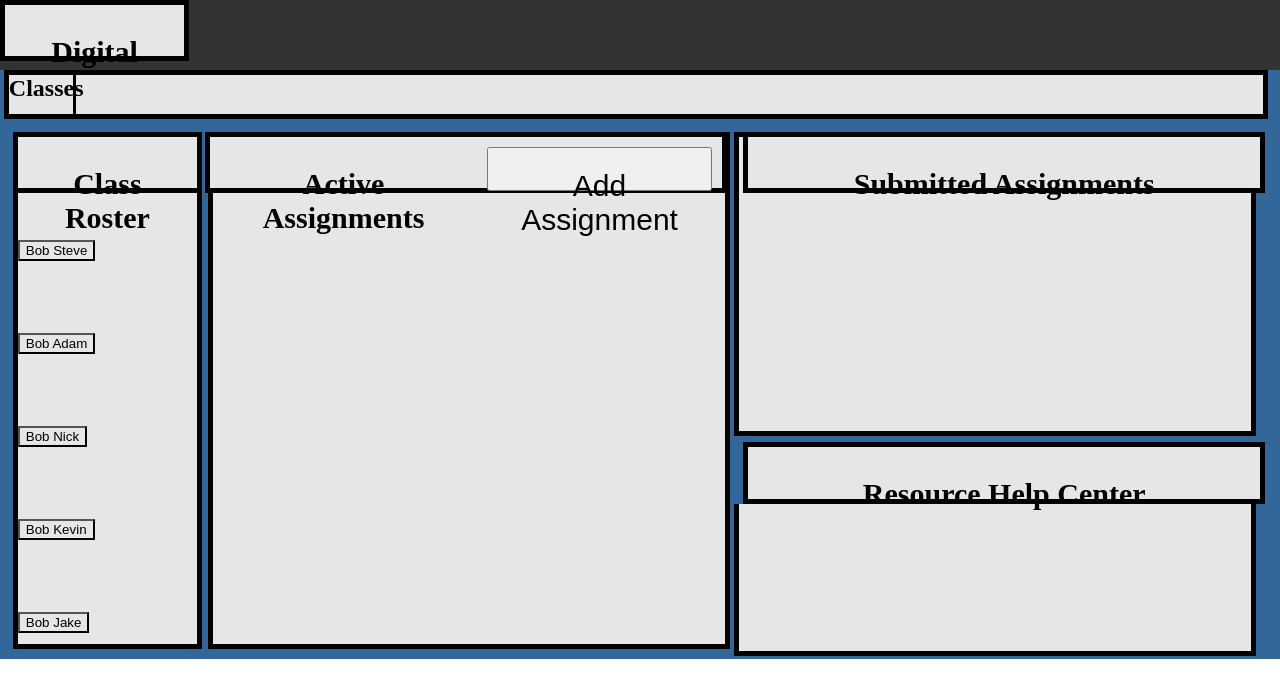
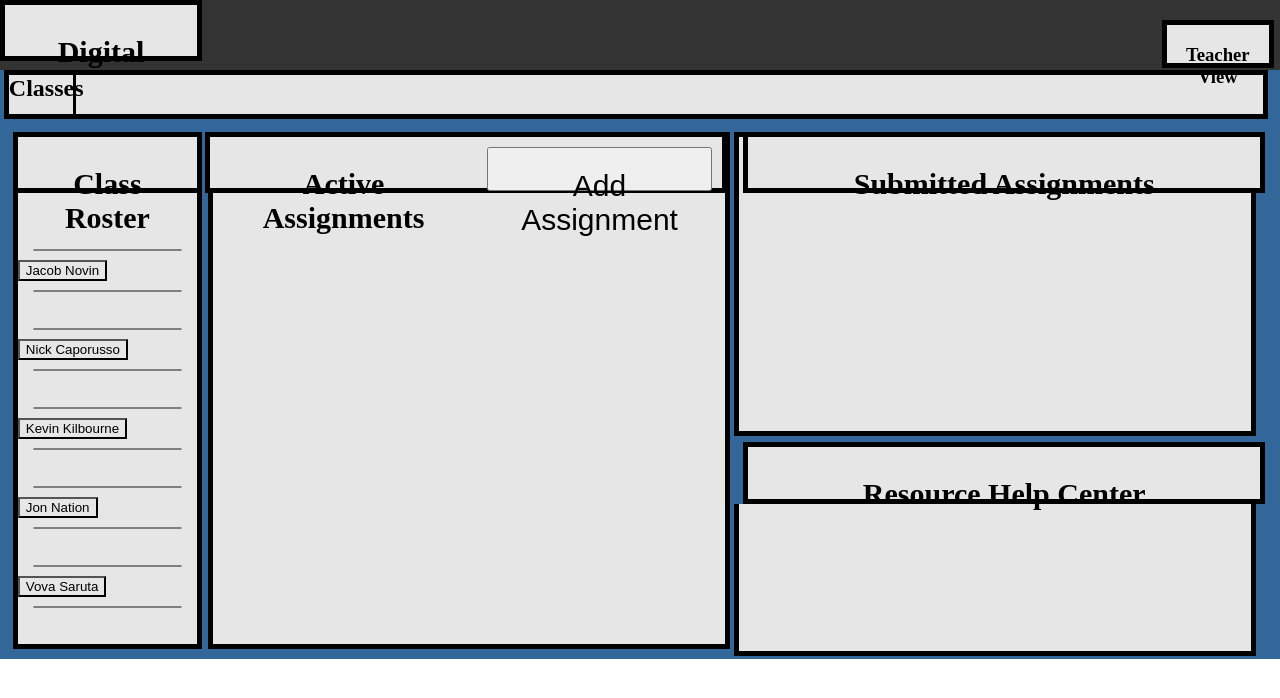
Before and after one commit to kevkilbourne/DigiPackWebpage, a Django app: page /teacher/ in a window 1280 px wide. Shown: the top 698 px of the page. Run offline with Django 4.2, Linux system fonts and the light colour scheme.

Commit message:
Minor changes to teacher html and css files including horizontal lines in class roster, changed color of flagged student name, fixed roster spacing, fixed Digital Backpack title, and added "Teacher View" box denoting which webpage version.

```diff
--- a/Digipack_Django/settings.py
+++ b/Digipack_Django/settings.py
@@ -26,7 +26,7 @@ SECRET_KEY = 'django-insecure-zwl+t3#s2xrf8xt=e-peth%7oykx)o)5faaiunptds&li5nhyz
 # SECURITY WARNING: don't run with debug turned on in production!
 DEBUG = True
 
-ALLOWED_HOSTS = ['161.35.230.117']
+ALLOWED_HOSTS = ['161.35.230.117', '127.0.0.1', 'localhost']
 
 
 # Application definition
--- a/DigitalBackpack/static/css/teacherWeb.css
+++ b/DigitalBackpack/static/css/teacherWeb.css
@@ -35,7 +35,7 @@ p {
 }
 
 .flagged {
-  background-color: #D2042D;
+  background-color: #fc5c51;
   font-weight: bolder;
   color: black;
 }
@@ -47,11 +47,26 @@ p {
 }
 
 .headBox {
-  width: 14vw;
+  width: 15vw;
   height: 4vw;
   border: 5px solid #000000;
   background-color: #e6e6e6;
   vertical-align: middle;
+  text-align: center;
+}
+
+.headBoxVersion {
+  position: absolute;
+  top: 0;
+  right: 0;
+  margin-top: 20px;
+  margin-right: 6px;
+  width: 8vw;
+  height: 3vw;
+  border: 5px solid #000000;
+  background-color: #e6e6e6;
+  vertical-align: middle;
+  text-align: center;
 }
 
 .mainBody {
@@ -103,6 +118,14 @@ p {
   margin-left: 1vw;
 }
 
+#rosterHR {
+    border: 1px solid #808080;
+    border-radius: 5px;
+    margin-left: 15px;
+    margin-right: 15px;
+    margin-top: 9px;
+    margin-bottom: 9px;
+}
 
 .assignmentHeadBox {
   position: absolute;
--- a/DigitalBackpack/templates/DigitalBackpack/TeacherWebpage.html
+++ b/DigitalBackpack/templates/DigitalBackpack/TeacherWebpage.html
@@ -12,6 +12,10 @@
   </head>
 
   <body>
+    <div class="headBoxVersion">
+        <h3>Teacher View</h3>
+    </div>
+
     <div class="header">
       <div class="headBox">
         <h1>Digital Backpack</h1>
@@ -29,15 +33,25 @@
         </div>
         <div class="classRosterBox">
           <br><br><br><br><br><br>
-          <button id="studentFlag1" class="notFlagged" onclick="swapFlag(event, this)">Bob Steve</button>
-          <br><br><br><br><br>
-          <button id="studentFlag2" class="notFlagged" onclick="swapFlag(event, this)">Bob Adam</button>
-          <br><br><br><br><br>
-          <button id="studentFlag3" class="notFlagged" onclick="swapFlag(event, this)">Bob Nick</button>
-          <br><br><br><br><br>
-          <button id="studentFlag4" class="notFlagged" onclick="swapFlag(event, this)">Bob Kevin</button>
-          <br><br><br><br><br>
-          <button id="studentFlag5" class="notFlagged" onclick="swapFlag(event, this)">Bob Jake</button>
+          <hr id="rosterHR">
+          <button id="studentFlag1" class="notFlagged" onclick="swapFlag(event, this)">Jacob Novin</button>
+          <hr id="rosterHR">
+          <br>
+          <hr id="rosterHR">
+          <button id="studentFlag2" class="notFlagged" onclick="swapFlag(event, this)">Nick Caporusso</button>
+          <hr id="rosterHR">
+          <br>
+          <hr id="rosterHR">
+          <button id="studentFlag3" class="notFlagged" onclick="swapFlag(event, this)">Kevin Kilbourne</button>
+          <hr id="rosterHR">
+          <br>
+          <hr id="rosterHR">
+          <button id="studentFlag4" class="notFlagged" onclick="swapFlag(event, this)">Jon Nation</button>
+          <hr id="rosterHR">
+          <br>
+          <hr id="rosterHR">
+          <button id="studentFlag5" class="notFlagged" onclick="swapFlag(event, this)">Vova Saruta</button>
+          <hr id="rosterHR">
         </div>
       </div>
 
```
